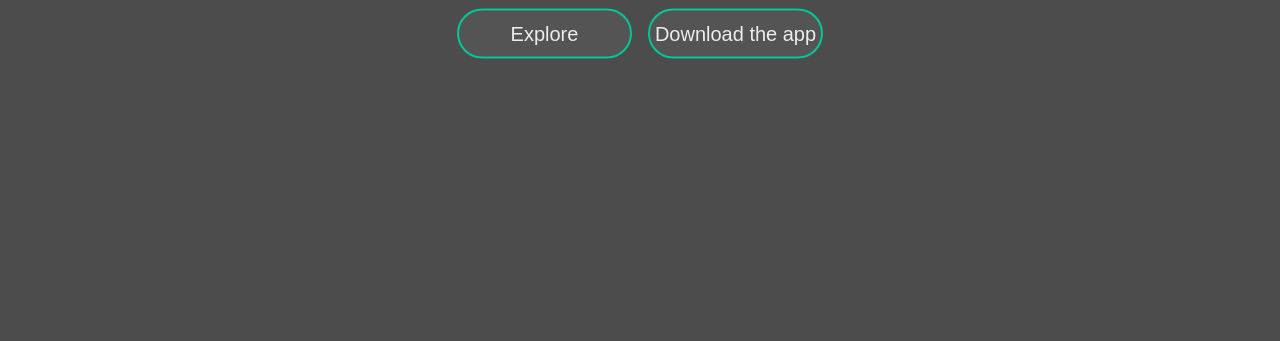
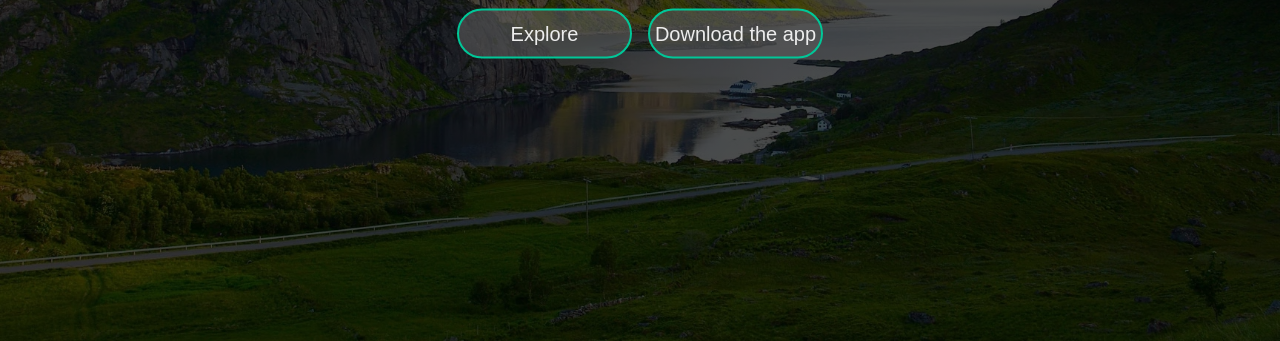
Before and after one commit to dogukanma/Camper-Website, a plain HTML site: page index.html in a window 1280 px wide. Shown: the part 459-800 px from the top of the page. Drawn offline with Linux system fonts and the light colour scheme.

Commit message:
minor bug fix on index.html

```diff
--- a/style.css
+++ b/style.css
@@ -11,7 +11,7 @@
   width: 100vw;
   height: 100vh;
   background-image: linear-gradient(rgba(0, 0, 0, 0.7), rgba(0, 0, 0, 0.7)),
-    url(/Project-01/mountain-view2.jpg);
+    url(mountain-view2.jpg);
   background-position: center;
   background-size: cover;
 }
```
